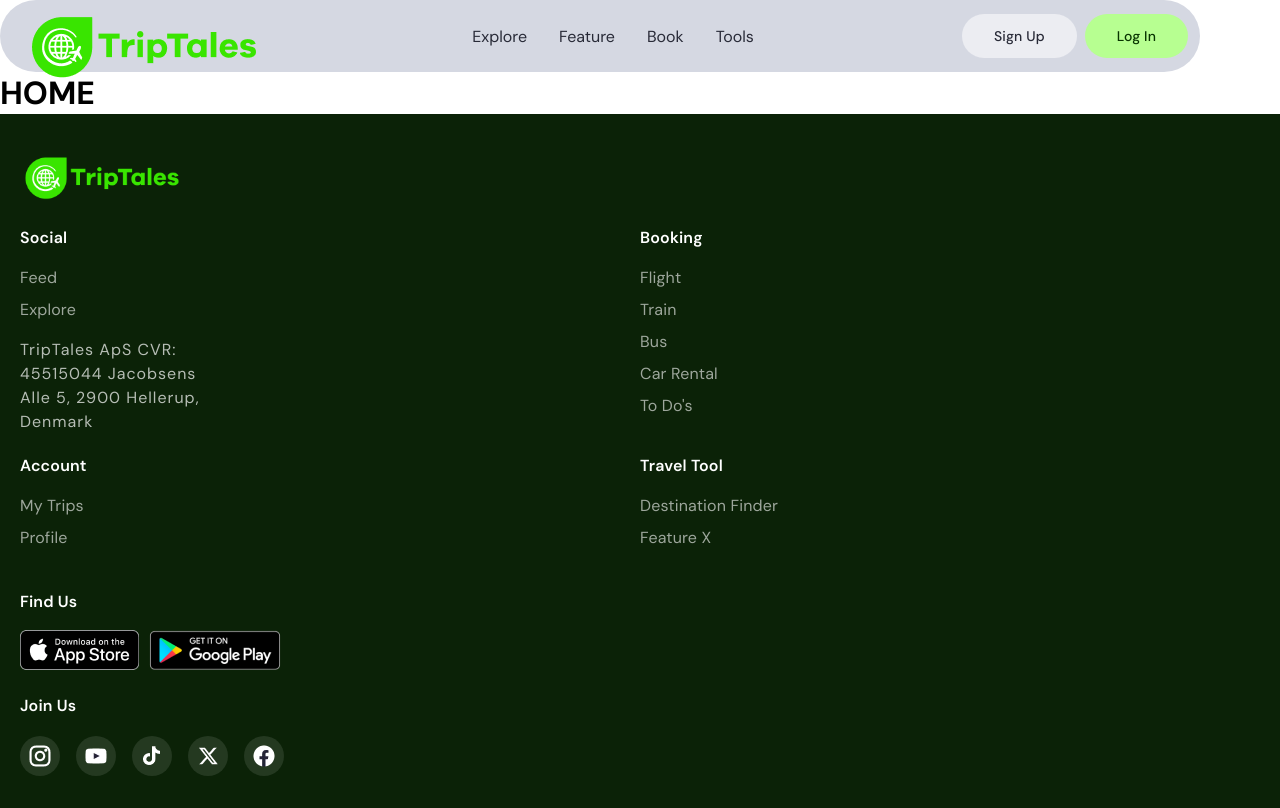
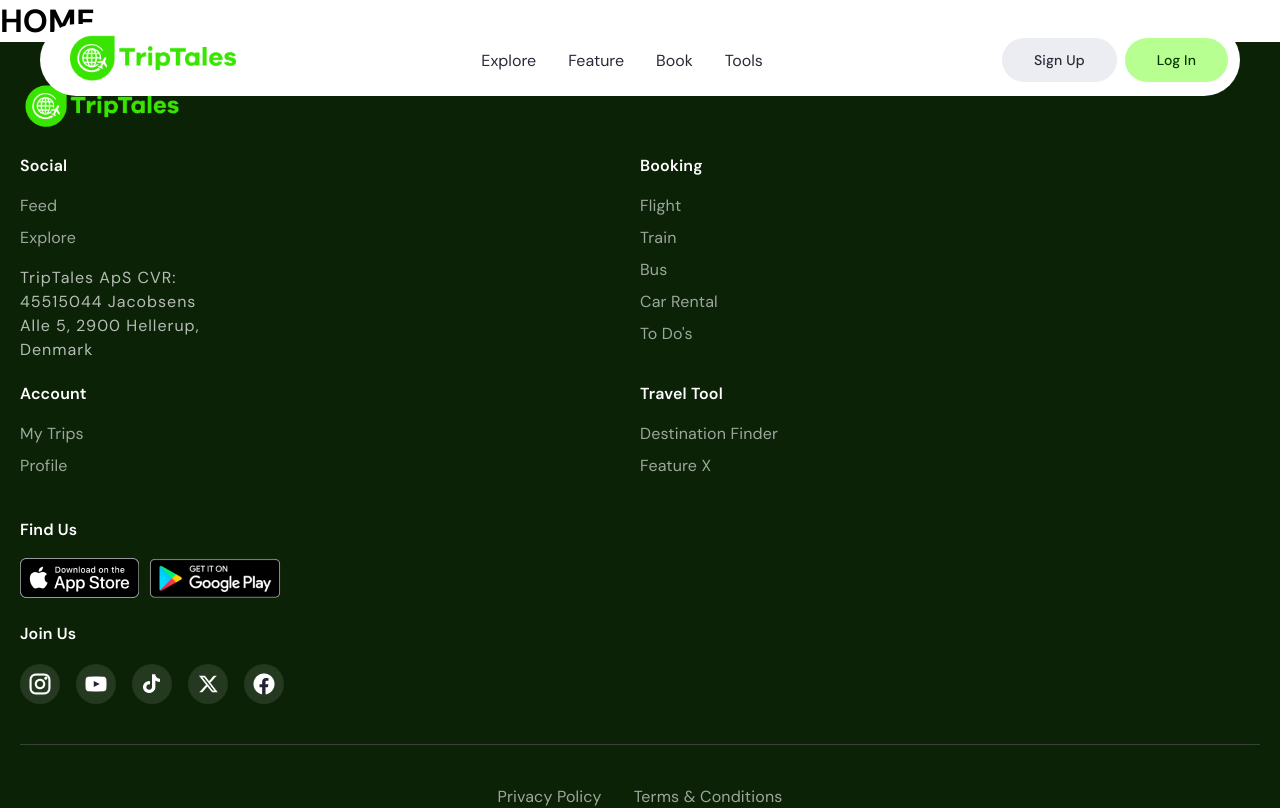
Before and after one commit to rizalsenja/trip-tales, a React (Vite) app: page / in a window 1280 px wide. Shown: the top 808 px of the page. Built offline with nearby package versions, Linux system fonts and the light colour scheme.

Commit message:
add navbar styles

```diff
--- a/src/components/navbar/Navbar.module.scss
+++ b/src/components/navbar/Navbar.module.scss
@@ -1,13 +1,19 @@
 @use '@scss/globals' as *;
 
 .navbar {
+    position: fixed;
     display: flex;
     align-items: center;
     justify-content: space-between;
     border-radius: 80px;
-    background-color: $grey-200;
+    background-color: $white;
     height: 72px;
     max-width: 1200px;
+    top: 24px;
+    z-index: 99;
+    translate: -50%;
+    left: 50%;
+    width: 100%;
 
     &__container {
         display: flex;
@@ -18,7 +24,11 @@
     }
 
     &__logo {
-        height: 48px;
+        // height: 48px;
+
+        img {
+            height: 52px;
+        }
     }
 
     &__links {
```
